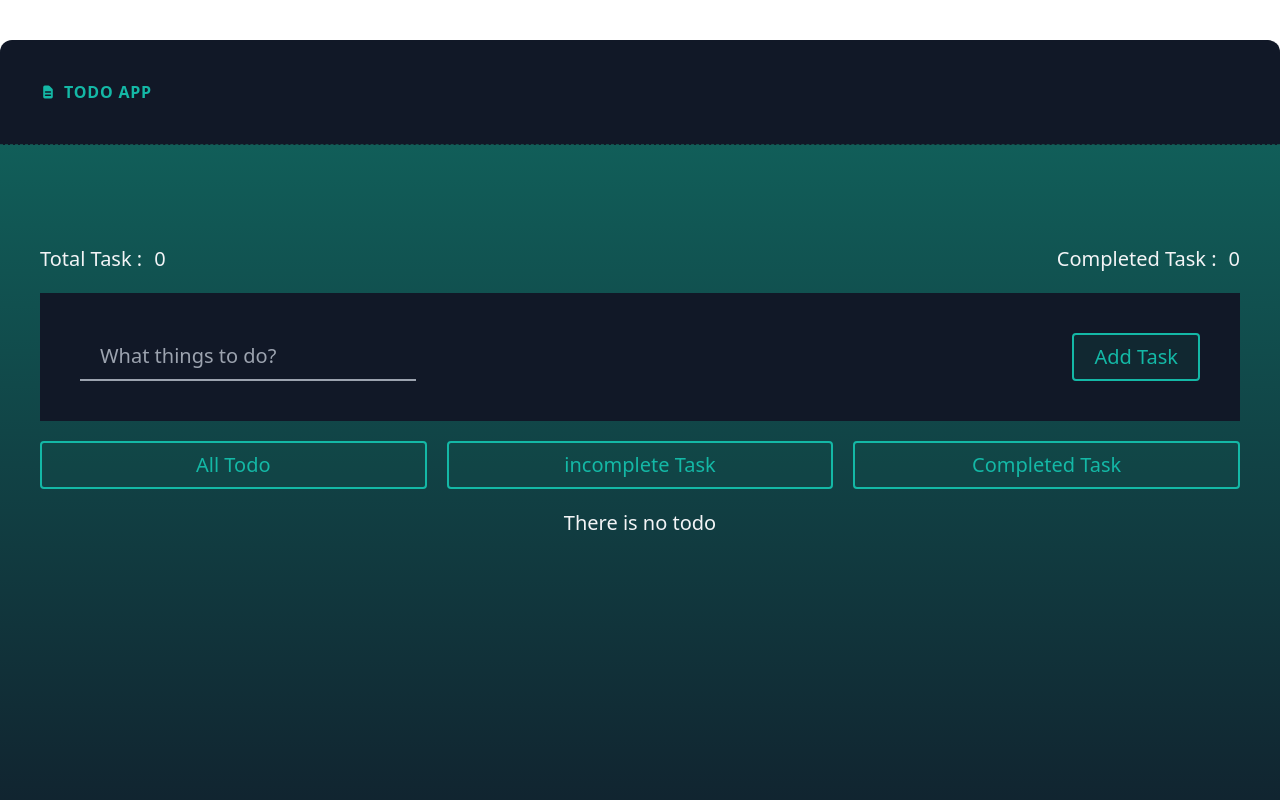
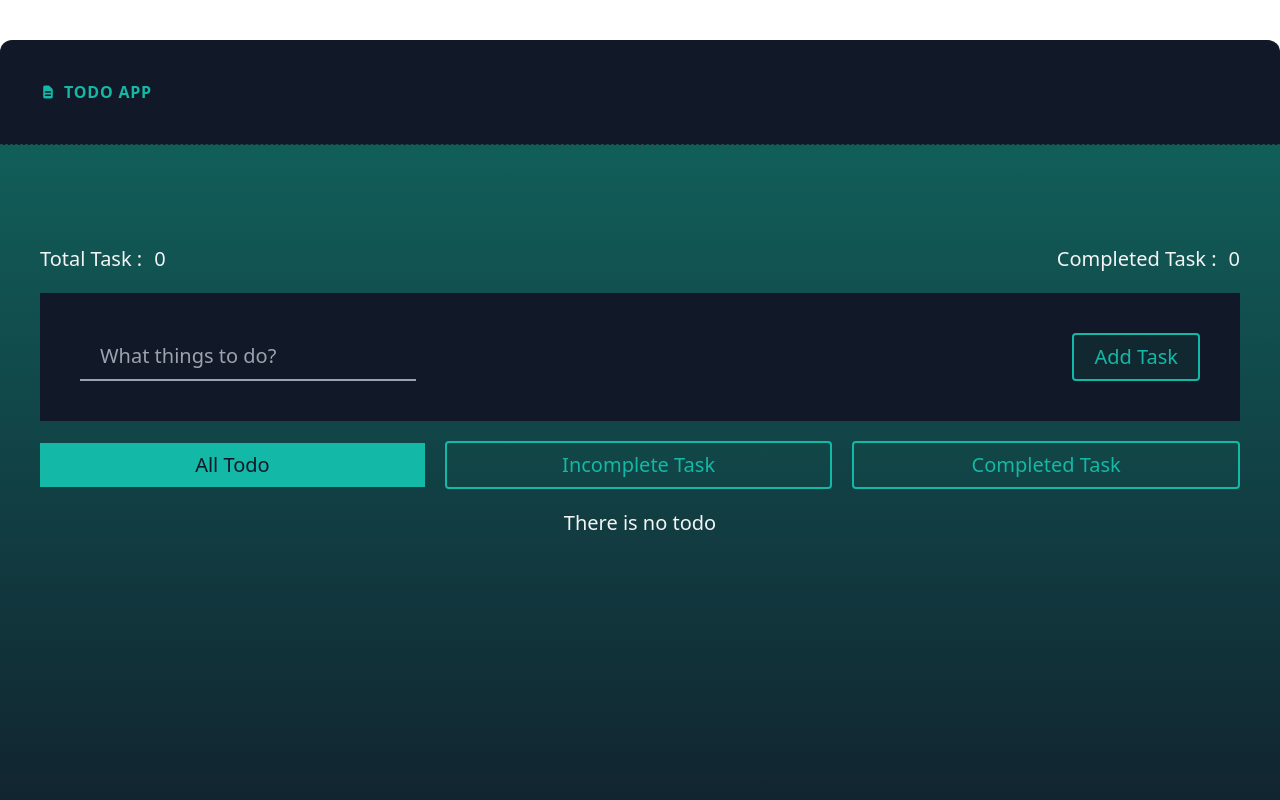
Before and after one commit to Sayadkhan/Todo-List-App, a React (Vite) app: page / in a window 1280 px wide. Shown: the top 800 px of the page. Built offline with nearby package versions, Linux system fonts and the light colour scheme.

Commit message:
some issu fixed

```diff
--- a/src/components/TodoWrapper.jsx
+++ b/src/components/TodoWrapper.jsx
@@ -74,25 +74,30 @@ const TodoWrapper = () => {
       <TodoForm addTodo={addTodo} />
       <div className=" flex flex-col  md:flex md:flex-row  items-center justify-center gap-5 mt-5">
         <button
-          className={`bg-teal-900/30 py-2 px-5 border-2 border-teal-500 rounded text-teal-500 hover:bg-teal-500 hover:text-gray-900 duration-300 w-full ${
-            isCompletedSceen === null && "active bg-teal-500 text-gray-900"
+          className={`${
+            isCompletedSceen === null
+              ? `active bg-teal-500 text-gray-900 py-2 px-5  w-full`
+              : `bg-teal-900/30 py-2 px-5 border-2 border-teal-500 rounded text-teal-500 hover:bg-teal-500 hover:text-gray-900 duration-300 w-full`
           }`}
           onClick={() => setIsCompletedSceen(null)}
         >
           All Todo
         </button>
         <button
-          className={`bg-teal-900/30 py-2 px-5 border-2 border-teal-500 rounded text-teal-500 hover:bg-teal-500 hover:text-gray-900 duration-300 w-full ${
-            isCompletedSceen === false && "active bg-teal-500 text-gray-900"
+          className={`${
+            isCompletedSceen === false
+              ? `active bg-teal-500 text-gray-900 py-2 px-5  w-full`
+              : `bg-teal-900/30 py-2 px-5 border-2 border-teal-500 rounded text-teal-500 hover:bg-teal-500 hover:text-gray-900 duration-300 w-full`
           }`}
           onClick={() => setIsCompletedSceen(false)}
         >
-          incomplete Task
+          Incomplete Task
         </button>
         <button
-          className={`bg-teal-900/30 py-2 px-5 border-2 border-teal-500 rounded text-teal-500 hover:bg-teal-500 hover:text-gray-900 duration-300 w-full ${
-            isCompletedSceen === true &&
-            "active active bg-teal-500 text-gray-900"
+          className={`${
+            isCompletedSceen === true
+              ? `active bg-teal-500 text-gray-900 py-2 px-5  w-full`
+              : `bg-teal-900/30 py-2 px-5 border-2 border-teal-500 rounded text-teal-500 hover:bg-teal-500 hover:text-gray-900 duration-300 w-full`
           }`}
           onClick={() => setIsCompletedSceen(true)}
         >
@@ -146,7 +151,7 @@ const TodoWrapper = () => {
                 )
               ) : (
                 <div className="flex items-center justify-center my-5">
-                  <p>There is no incomplete task </p>
+                  <p>There is no Incomplete task </p>
                 </div>
               )}
             </div>
```
